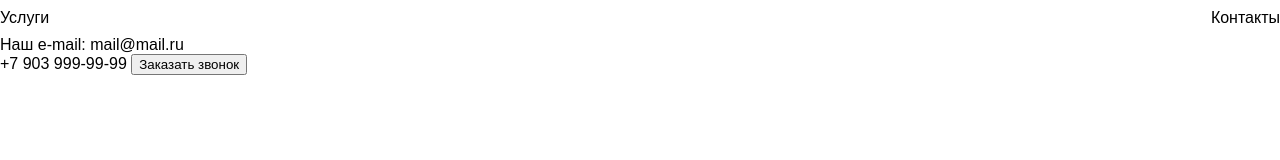
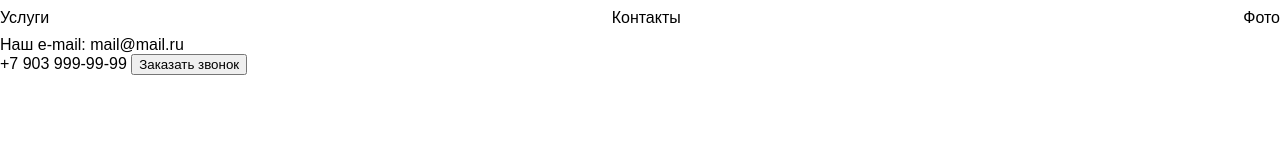
Before and after one commit to EkaterinaDi/ddt, a plain HTML site: page index.html in a window 1280 px wide. Drawn offline with Linux system fonts and the light colour scheme.

Commit message:
adding photo

```diff
--- a/index.html
+++ b/index.html
@@ -13,6 +13,7 @@
         <nav>
             <a href="#services">Услуги</a>
             <a href="#contacts">Контакты</a>
+            <a href="#contacts">Фото</a>
         </nav>
         <div>
             Наш e-mail: <a href="mailto:mail@mail.ru">mail@mail.ru</a>
```
